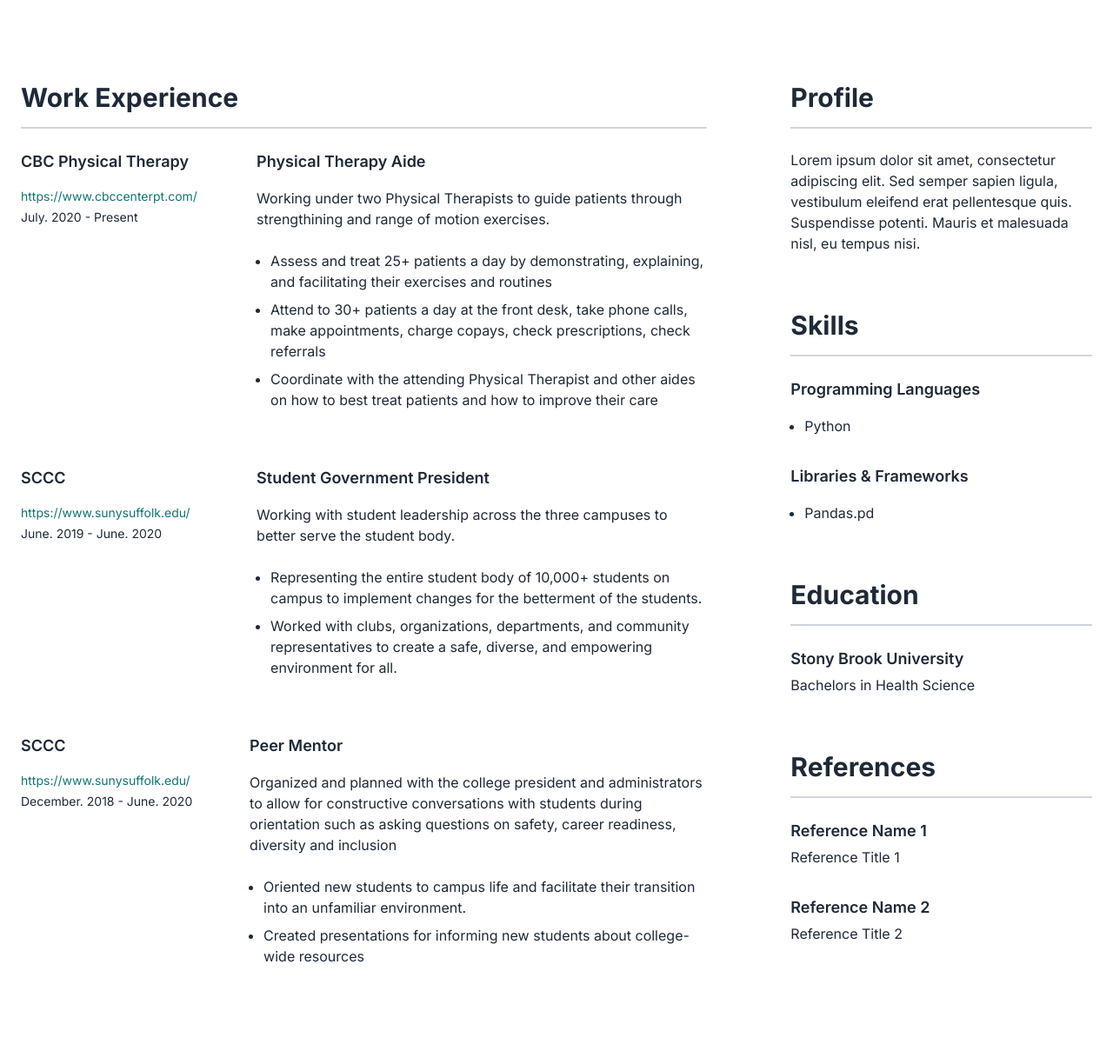
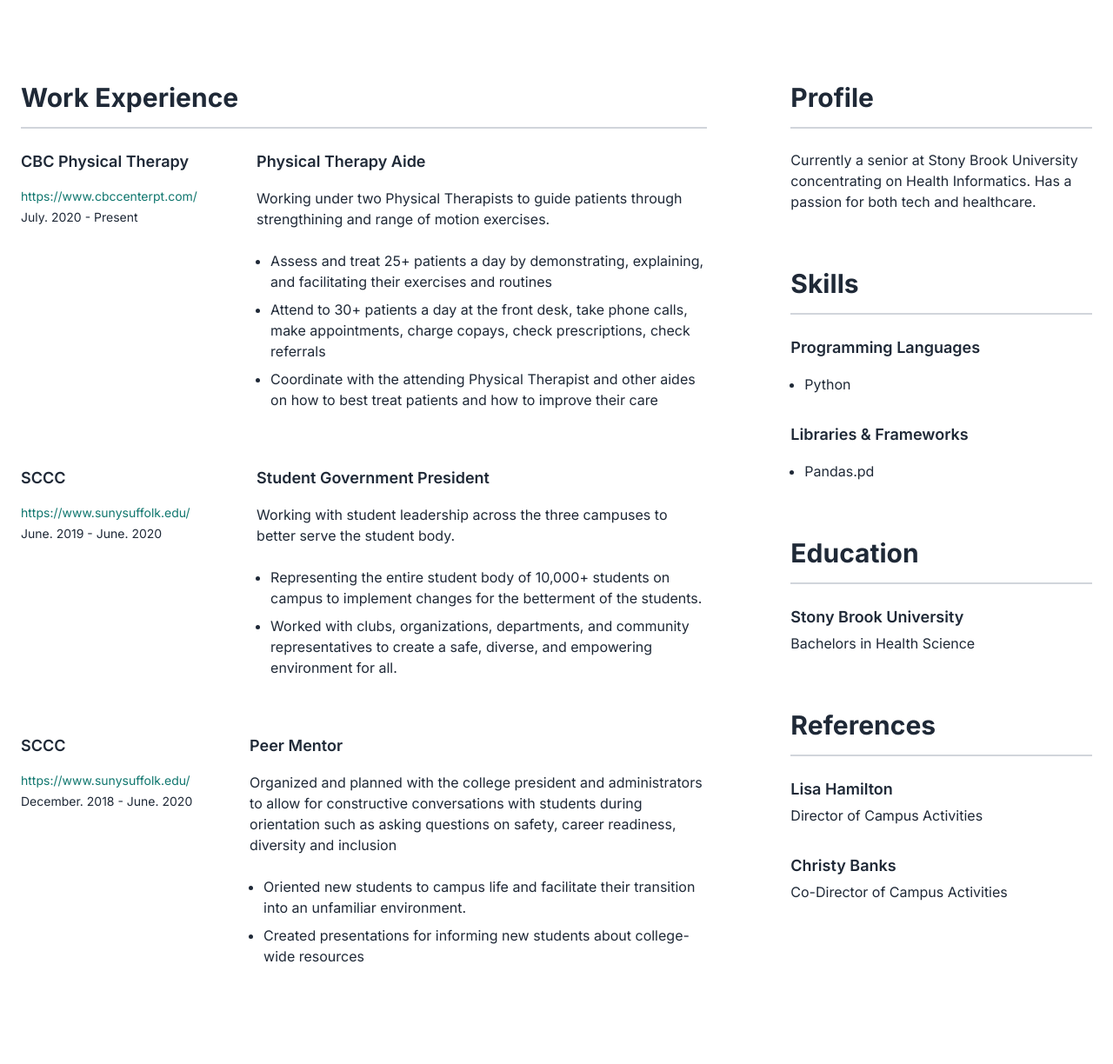
Before and after one commit to johncduran/my-resume-page, a Flask app: page / in a window 1280 px wide. Shown: the part 288-1512 px from the top of the page at 87% size. Run offline with Flask 3, Linux system fonts and the light colour scheme.

Commit message:
edited resume

```diff
--- a/templates/home.html
+++ b/templates/home.html
@@ -257,9 +257,7 @@
             <!-- Profile -->
             <h3>Profile</h3>
             <p>
-              Lorem ipsum dolor sit amet, consectetur adipiscing elit. Sed
-              semper sapien ligula, vestibulum eleifend erat pellentesque quis.
-              Suspendisse potenti. Mauris et malesuada nisl, eu tempus nisi.
+              Currently a senior at Stony Brook University concentrating on Health Informatics. Has a passion for both tech and healthcare.
             </p>
 
             <!-- Skills -->
@@ -290,12 +288,12 @@
             <h3 class="mt-12 lg:mt-16">References</h3>
 
             <!-- Reference 1 -->
-            <h4 class="mb-1">Reference Name 1</h4>
-            <p>Reference Title 1</p>
+            <h4 class="mb-1">Lisa Hamilton</h4>
+            <p>Director of Campus Activities</p>
 
             <!-- Reference 2 -->
-            <h4 class="mt-8 mb-1">Reference Name 2</h4>
-            <p class="mb-1">Reference Title 2</p>
+            <h4 class="mt-8 mb-1">Christy Banks</h4>
+            <p class="mb-1">Co-Director of Campus Activities</p>
           </div>
         </div>
       </div>
```
